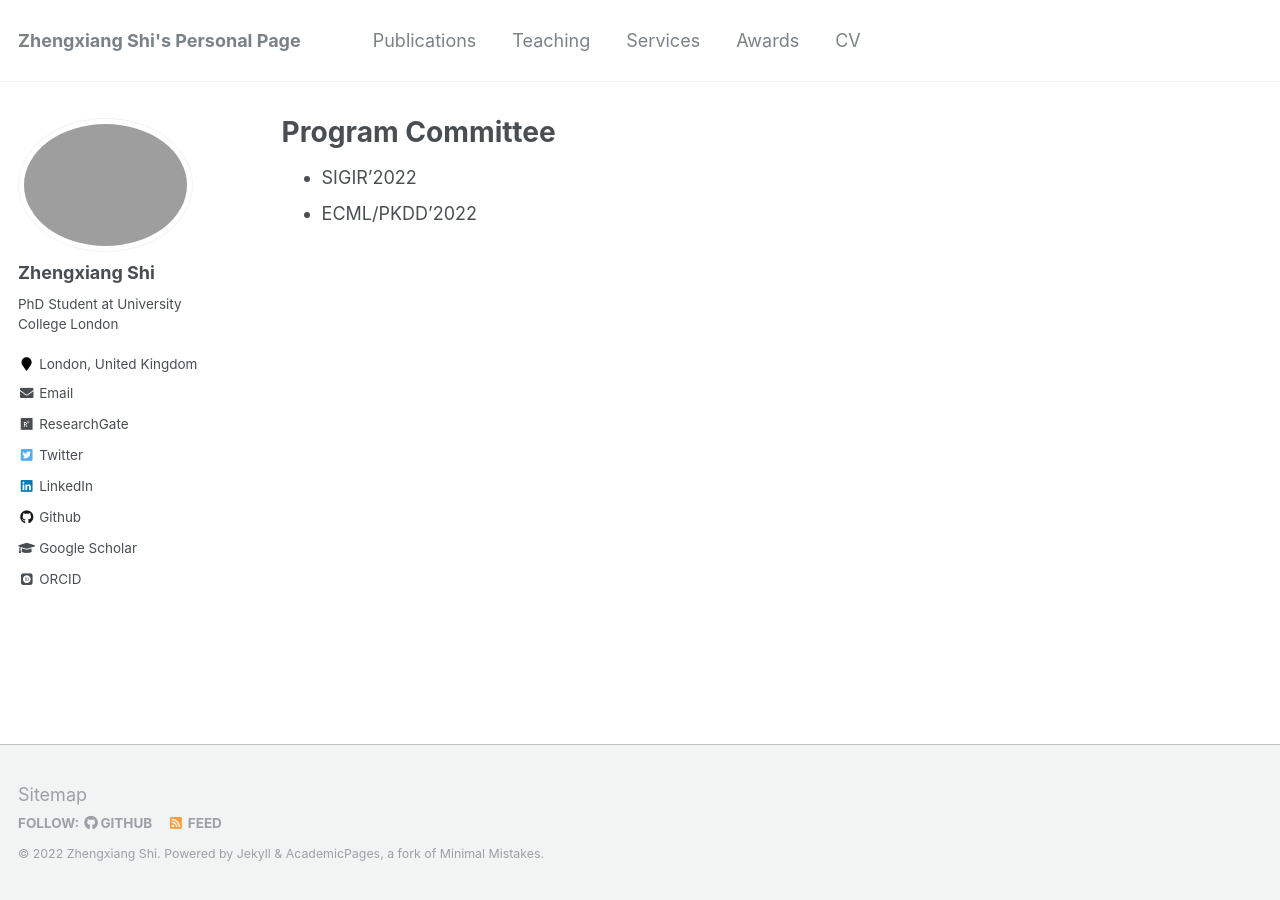
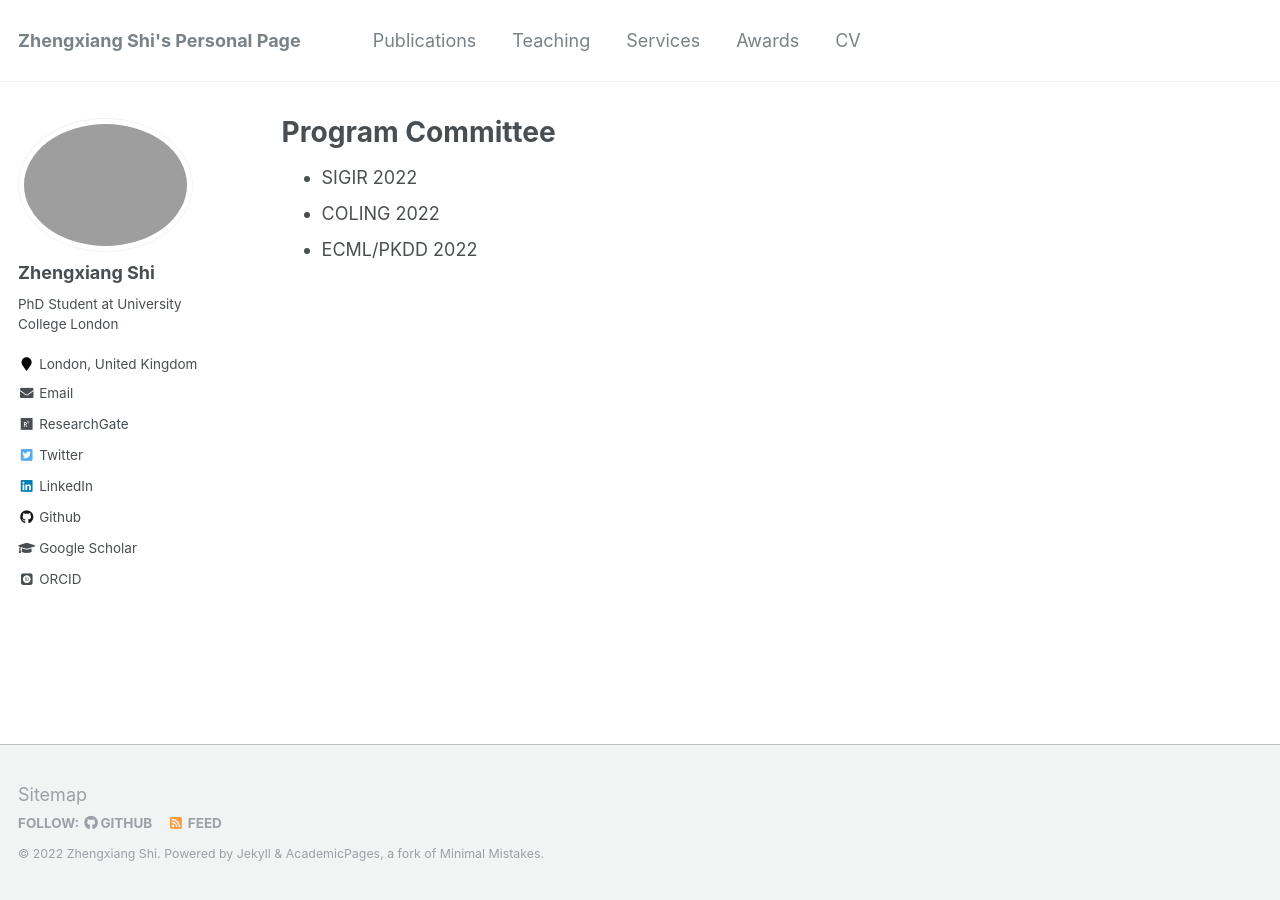
Before and after one commit to ZhengxiangShi/zhengxiangshi.github.io, a Jekyll site: the page built from _pages/services.md, in a window 1280 px wide. Built offline with Jekyll 4.4.1, drawn with Linux system fonts in a browser that asks for light colours; some web fonts are replaced.

Commit message:
feat: update academic services

```diff
--- a/_pages/services.md
+++ b/_pages/services.md
@@ -5,5 +5,6 @@ permalink: /services/
 author_profile: true
 ---
 
-- SIGIR'2022
-- ECML/PKDD’2022
+- SIGIR 2022
+- COLING 2022
+- ECML/PKDD 2022
```
